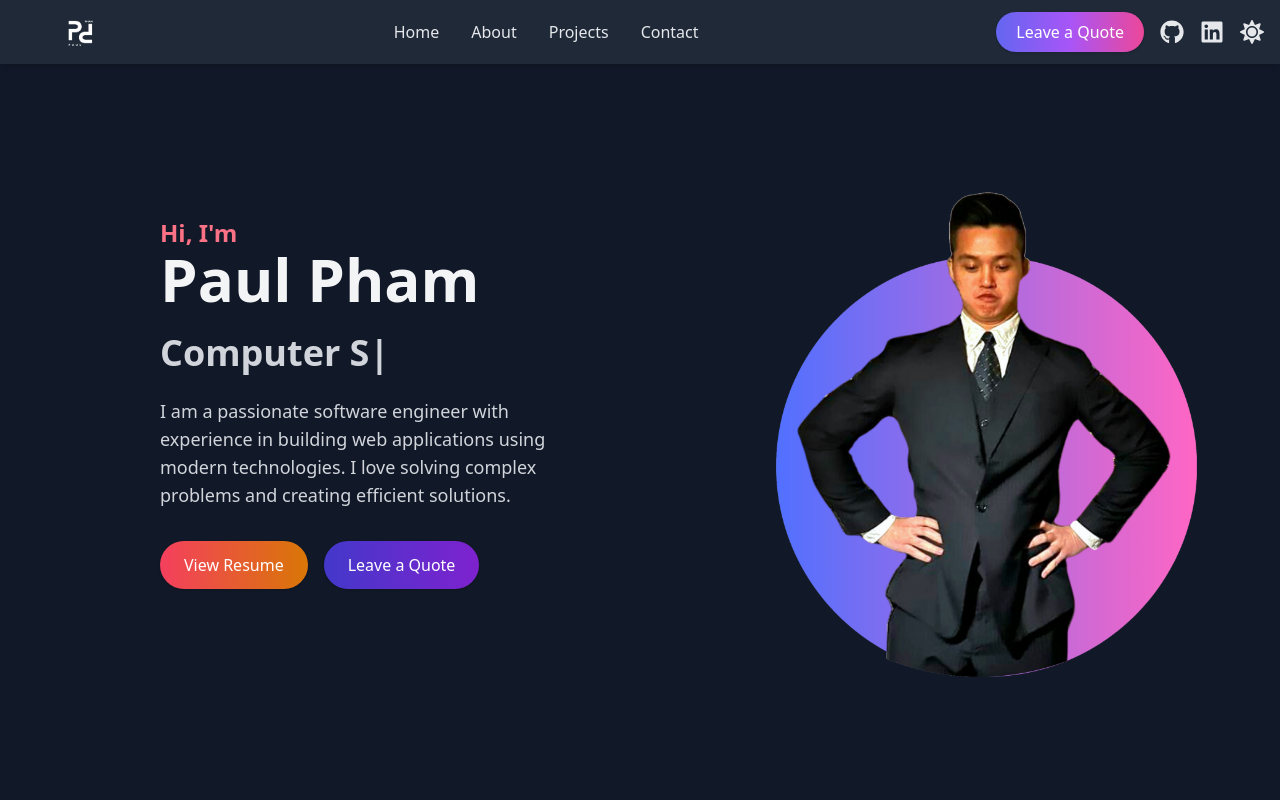
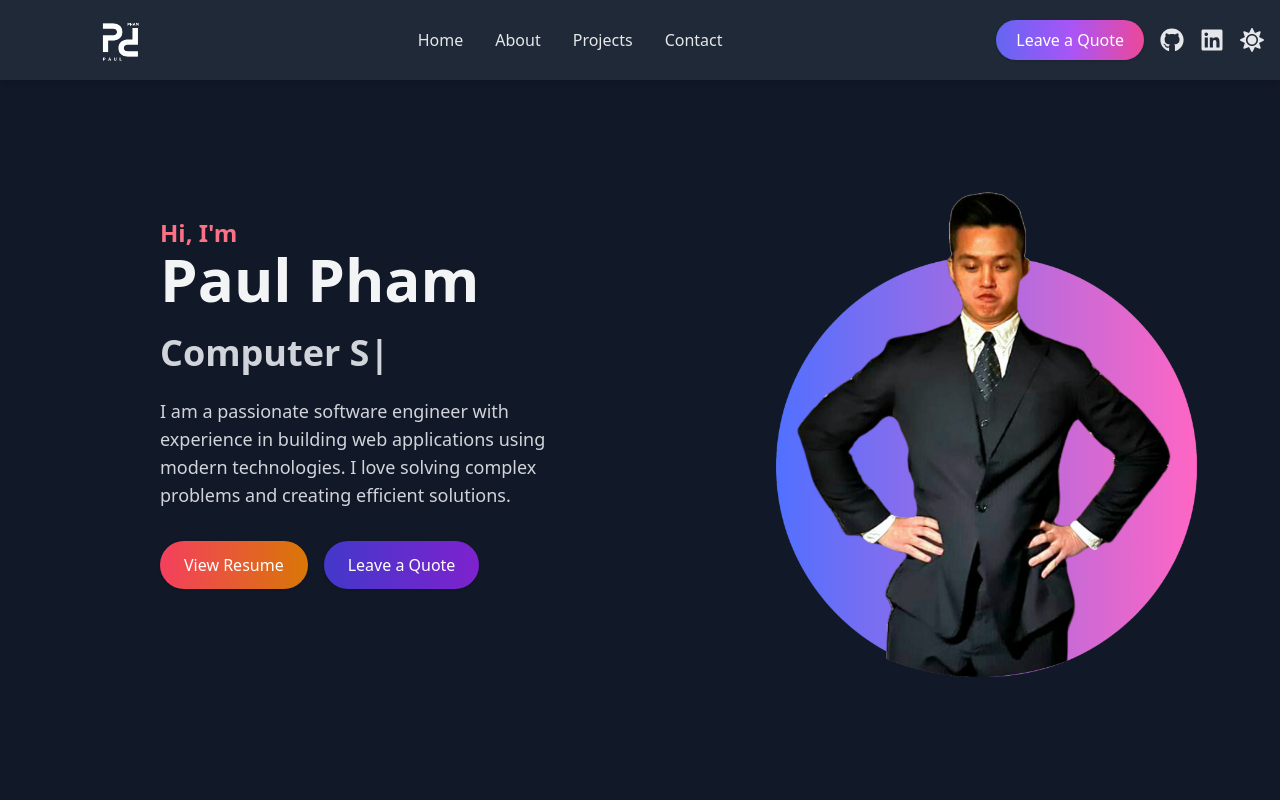
Before and after one commit to PaulP1406/Personal-portfolio, a React (Create React App) app in the folder client/: page / in a window 1280 px wide. Both pictures are taken after a click on the button 1252 px from the left and 32 px from the top of the page. Shown: the top 800 px of the page. Built offline with nearby package versions, Linux system fonts and the light colour scheme.

Commit message:
Adjusted nav bar height for logo size

```diff
--- a/client/src/Components/NavBar.js
+++ b/client/src/Components/NavBar.js
@@ -21,12 +21,14 @@ const NavBar = () => {
 
   return (
     <nav className="bg-white dark:bg-gray-800 shadow-md fixed w-full z-20">
-      <div className="container mx-auto px-4 py-3 flex justify-between items-center h-16">
+      <div className="container mx-auto px-4 py-3 flex justify-between items-center h-16 lg:h-20">
 
         {/* Left Section: Logo */}
         <div className="flex items-center">
-          <img src={blackLogo} alt="Logo" className="h-8 block dark:hidden ml-12" />
-          <img src={whiteLogo} alt="Logo" className="h-8 hidden dark:block ml-12" />
+          <a href="/" className="ml-20">
+            <img src={blackLogo} alt="Logo" className="h-8 lg:h-12 block dark:hidden" />
+            <img src={whiteLogo} alt="Logo" className="h-8 lg:h-12 hidden dark:block" />
+          </a>
         </div>
 
         {/* Middle Section: Nav Links for Larger Screens */}
```
